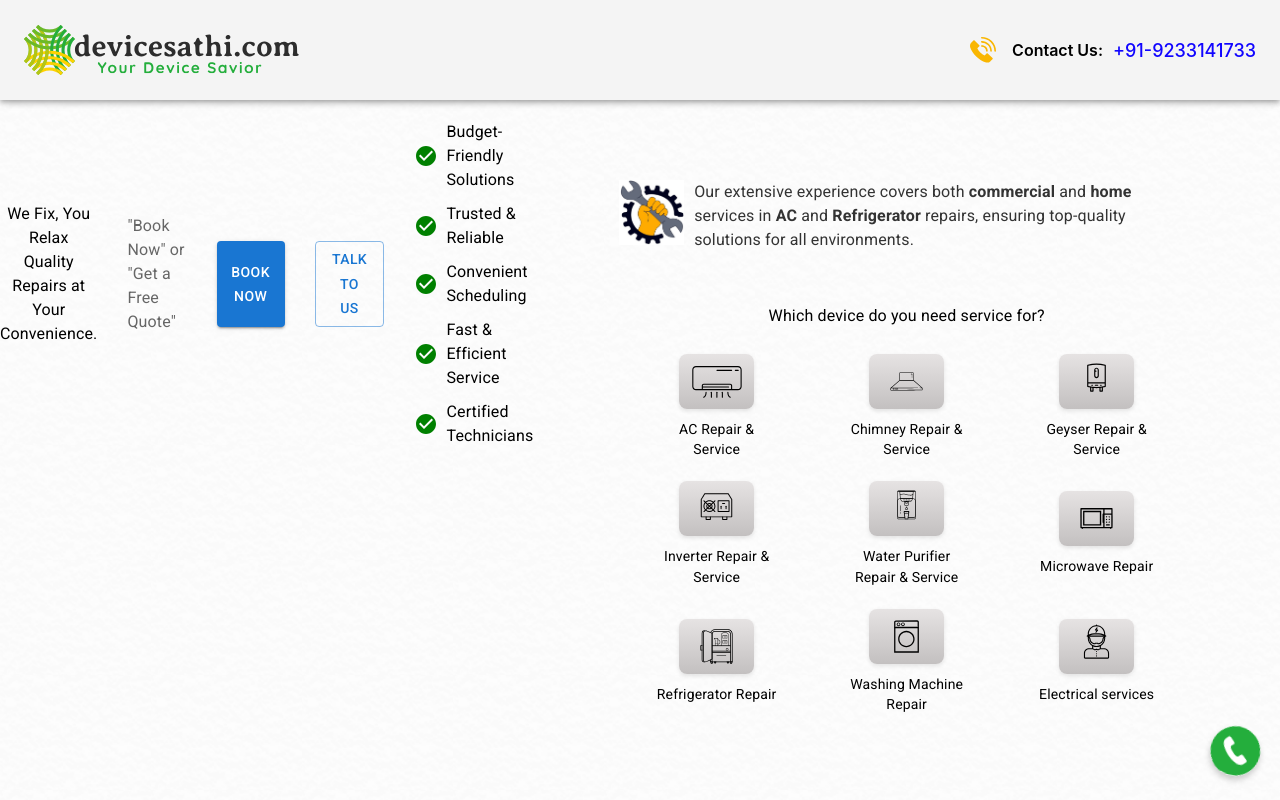
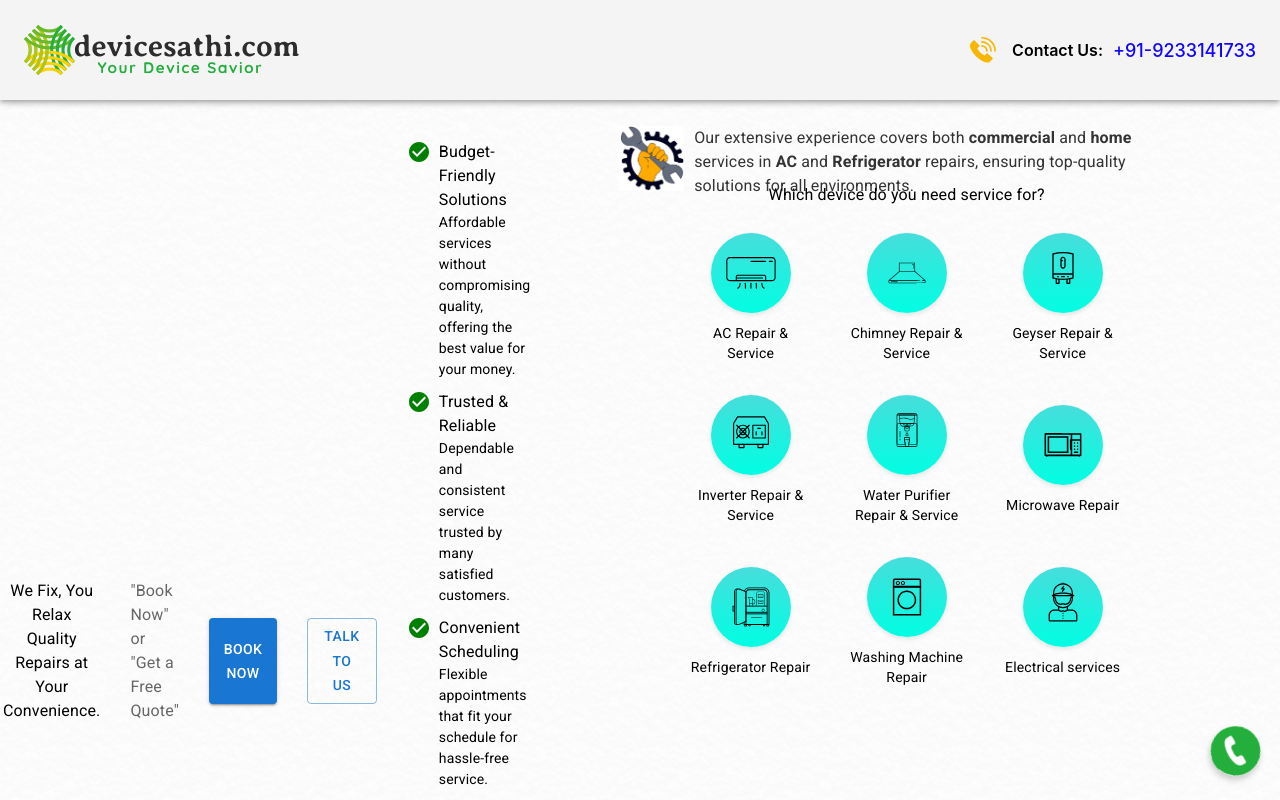
Before and after one commit to tonmoymistry12/zidanfix, a Next.js app: page / in a window 1280 px wide. Shown: the top 800 px of the page. Built offline with nearby package versions, Linux system fonts and the light colour scheme.

Commit message:
updated design

```diff
--- a/component/Landing-Page/First-Page/index.jsx
+++ b/component/Landing-Page/First-Page/index.jsx
@@ -72,20 +72,41 @@ const FirstPage = () => {
 
           {/* Add this section below the existing text */}
           <Box sx={{ marginTop: '20px' }}>
-            <Typography sx={{ display: 'flex', alignItems: 'center', marginBottom:'10px', justifyContent: 'center' }} className={style.bulletPoint}>
-              <CheckCircleIcon style={{ color: 'green', marginRight: '8px',  }} /> Budget-Friendly Solutions
+            <Typography sx={{ display: 'flex', alignItems: 'flex-start', marginBottom:'10px', justifyContent: 'center' }} className={style.bulletPoint}>
+              <CheckCircleIcon style={{ color: 'green', marginRight: '8px',  }} />
+              <div>
+              <Typography> Budget-Friendly Solutions</Typography>
+              <Typography sx={{fontSize:'14px'}}>Affordable services without compromising quality, offering the best value for your money.</Typography>
+              </div>
             </Typography>
-            <Typography sx={{ display: 'flex', alignItems: 'center', marginBottom:'10px' }} className={style.bulletPoint}>
-              <CheckCircleIcon style={{ color: 'green', marginRight: '8px',  }} /> Trusted & Reliable
+            <Typography sx={{ display: 'flex', alignItems: 'flex-start', marginBottom:'10px' }} className={style.bulletPoint}>
+              <CheckCircleIcon style={{ color: 'green', marginRight: '8px',  }} />
+               <div>
+               <Typography>Trusted & Reliable</Typography>
+               <Typography sx={{fontSize:'14px'}}>Dependable and consistent service trusted by many satisfied customers.</Typography>
+               </div>
+
             </Typography>
-            <Typography sx={{ display: 'flex', alignItems: 'center', marginBottom:'10px'  }} className={style.bulletPoint}>
-              <CheckCircleIcon style={{ color: 'green', marginRight: '8px', }} /> Convenient Scheduling
+            <Typography sx={{ display: 'flex', alignItems: 'flex-start', marginBottom:'10px'  }} className={style.bulletPoint}>
+              <CheckCircleIcon style={{ color: 'green', marginRight: '8px', }} />
+              <div>
+              <Typography>Convenient Scheduling</Typography>
+              <Typography sx={{fontSize:'14px'}}>Flexible appointments that fit your schedule for hassle-free service.</Typography>
+              </div>
             </Typography>
-            <Typography sx={{ display: 'flex', alignItems: 'center', marginBottom:'10px'  }} className={style.bulletPoint}>
-              <CheckCircleIcon style={{ color: 'green', marginRight: '8px',  }} /> Fast & Efficient Service
+            <Typography sx={{ display: 'flex', alignItems: 'flex-start', marginBottom:'10px'  }} className={style.bulletPoint}>
+              <CheckCircleIcon style={{ color: 'green', marginRight: '8px',  }} />
+              <div>
+              <Typography>Fast & Efficient Service</Typography>
+              <Typography sx={{fontSize:'14px'}}>Quick, expert repairs to get your appliances working in no time.</Typography>
+              </div>
             </Typography>
-            <Typography sx={{ display: 'flex', alignItems: 'center' }} className={style.bulletPoint}>
-              <CheckCircleIcon style={{ color: 'green', marginRight: '8px' }} /> Certified Technicians
+            <Typography sx={{ display: 'flex', alignItems: 'flex-start' }} className={style.bulletPoint}>
+              <CheckCircleIcon style={{ color: 'green', marginRight: '8px' }} />
+              <div>
+              <Typography>Certified Technicians</Typography>
+              <Typography sx={{fontSize:'14px'}}>Skilled, certified professionals ensuring high-quality work every time.</Typography>
+              </div>
             </Typography>
           </Box>
         </Grid>
--- a/component/Landing-Page/First-Page/style.module.scss
+++ b/component/Landing-Page/First-Page/style.module.scss
@@ -18,6 +18,7 @@
     align-items: center;
     gap: 30px;
     z-index: 999;
+    padding: 20px;
 
 }
 
@@ -40,14 +41,14 @@
     padding: 20px 0px;
     gap: 15px;
     height: 100%;
-    margin-top: 60px;
+    margin-top: 6px;
 }
 
 .mainHeader {
-    font-size: 24px;
+    font-size: 28px;
     font-weight: 700;
     font-family: 'Montserrat', sans-serif;
-    margin-top: 20px;
+    margin-top: 5px;
     text-align: center;
 }
 
@@ -77,11 +78,11 @@
     flex-wrap: wrap;
     justify-content: center;
     align-items: center;
-    gap: 10px;
+    gap: 20px;
 }
 
 .childDiv {
-    flex: 1 1 30%;
+
     margin: 6px;
     text-align: center;
     display: flex;
@@ -93,14 +94,14 @@
 }
 
 .childDivforimg {
-    width: 75px;
-    height: 55px;
+    width: 80px;
+    height: 80px;
     display: flex;
     justify-content: center;
     align-items: center;
-    background: linear-gradient(to bottom, #e6e3e3, #c3c0c0);
+    background: linear-gradient(to bottom, #47dddb, #00ffe3);
     padding: 20px;
-    border-radius: 8px;
+    border-radius: 50%;
     box-shadow: 0 2px 4px rgba(0, 0, 0, 0.1);
     transform: translateY(0);
     transition: transform 0.3s ease-out;
@@ -121,7 +122,7 @@
 }
 
 .deviceName {
-    font-size: 14px;
+    font-size: 16px;
     word-break: break-word;
     width: 124px;
 }
@@ -131,14 +132,13 @@
     font-size: 24px;
     font-weight: 600;
     font-family: 'Montserrat', sans-serif;
-    text-align: 'left',
+    margin-top: 30px;
 }
 .extensiveBox{
 
     display: flex;
     align-items:flex-start;
     gap: 10px;
-    margin-bottom: 20px;
 }
 
 /* Mobile styles */
@@ -201,7 +201,7 @@
 
     .childDivforimg {
         width: 80px;
-        height: 55px;
+        height: 80px;
     }
 
     .bottomWave {
@@ -219,6 +219,7 @@
         font-size: 21px;
         text-align: center;
         margin-bottom: 10px;
+        margin-top: 0;
     }
 
     .contentWrapper {
@@ -229,9 +230,9 @@
 
 }
 .experienceText {
-    font-size: 18px;
+    font-size: 16px;
     color: #333;
-    margin-bottom: 20px;
+    margin-bottom: 40px;
     width: 500px;
     text-align: left;
   }
```
Also changed, not shown: 472 other files (tests, documents, lock files or other folders).
